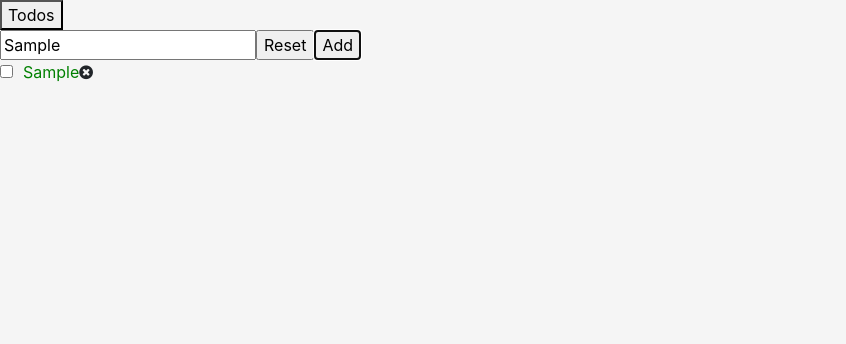
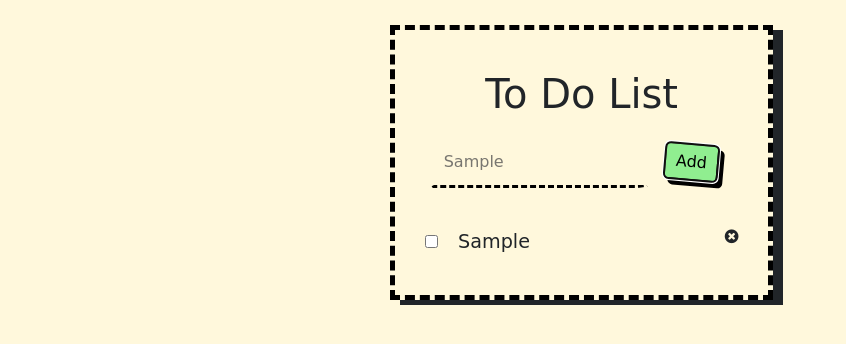
Before and after one commit to Tien96ng/todo-list, a React (Create React App) app: page / in a window 1280 px wide. Both pictures are taken after typing "Sample" into the empty fields and a click on the button "Add". Shown: the top 344 px of the page, without its empty margins (0-846 px from the left). Built offline with nearby package versions, Linux system fonts and the light colour scheme.

Commit message:
Added css to the app.

```diff
--- a/src/App.js
+++ b/src/App.js
@@ -61,7 +61,7 @@ export default class App extends Component {
     let renderTodos = this.state.todos.map((element) => {
       if (element.display) {
         return (
-          <span key={element.id}>
+          <div key={element.id} className='list-container'>
             <input
               type="checkbox"
               id={element.id}
@@ -70,31 +70,33 @@ export default class App extends Component {
               }
             />
             <label
+              className="text"
               for={element.id}
-              style={element.checked ? { 'textDecoration': "line-through" } : { color: "green" }}
+              style={element.checked ? {
+                'textDecoration': 'line-through',
+                'font-style': 'italic' }
+                : {"fontSize": "120%"}
+                }
             >
               {element.text}
             </label>
             <i
-              className="fa fa-times-circle"
+              className='fa fa-times-circle close-button'
               onClick={() => this.handleRemove(element.id, element.checked, element.text, element.display)}
             />
             <br />
-          </span>
+          </div>
         );
       }
 
     });
 
     return (
-      <div>
-        <button onClick={() => alert(JSON.stringify(this.state.todos))}>
-          Todos
-        </button>
+      <div className="main-container">
+        <h1 className="title"> To Do List </h1>
 
-        <form onSubmit={this.handleSubmitForm}>
-          <input type="text" ref="newTodo" placeholder="Ex. Do Dishes.." />
-          <input type="reset" defaultValue="" />
+        <form onSubmit={this.handleSubmitForm} className="form">
+          <input className="user-input"  type="text" ref="newTodo" placeholder="Ex. Do Dishes.." required maxLength="20" />
           <button type="submit"> Add </button>
         </form>
 
@@ -105,6 +107,10 @@ export default class App extends Component {
 }
 
 /* NOTES:
+
+<button onClick={() => alert(JSON.stringify(this.state.todos))}>
+          Todos
+        </button>
 
 handleRemove = id => {
     // var citrus = fruits.slice(fruits.indexOf('Lemon'), fruits.indexOf('Lemon')+1)
--- a/src/styles.css
+++ b/src/styles.css
@@ -1,42 +1,61 @@
 body {
-  background-color: whitesmoke;
+  background: #FFF8DC;
+  display: flex;
+  text-align: center;
+  width: 500px;
+  margin: 0 auto;
+  font-family: Comic Sans MS, Comic Sans, cursive
 }
 
-.todo-list {
-  background-color: white;
-  margin: auto;
-  width: 50%;
-  display: flex;
-  flex-direction: column;
-  align-items: center;
-  border: 1px solid #efefef;
-  box-shadow:
-  /* The top layer shadow */ 0 1px 1px rgba(0, 0, 0, 0.15),
-    /* The second layer */ 0 10px 0 -5px #eee,
-    /* The second layer shadow */ 0 10px 1px -4px rgba(0, 0, 0, 0.15),
-    /* The third layer */ 0 20px 0 -10px #eee,
-    /* The third layer shadow */ 0 20px 1px -9px rgba(0, 0, 0, 0.15);
-  padding: 30px;
+.form {
+  padding-bottom: 20px;
 }
 
-.todo-item {
-  display: flex;
-  justify-content: flex-start;
-  align-items: center;
-  padding: 30px 20px 0;
-  width: 70%;
-  border-bottom: 1px solid #cecece;
-  font-family: Roboto, sans-serif;
-  font-weight: 100;
-  font-size: 15px;
-  color: #333333;
+.list-container {
+  text-align: left;
 }
 
-input[type="checkbox"] {
-  margin-right: 10px;
-  font-size: 30px;
+.text {
+  padding-left: 20px;
 }
 
-input[type="checkbox"]:focus {
-  outline: 0;
+.close-button {
+  float: right;
 }
+
+.user-input {
+  box-sizing: border-box;
+  background-color: transparent;
+  padding: 0.7rem;
+  border-bottom-right-radius: 15px 3px;
+  border-bottom-left-radius:3px 15px;
+  border: solid 3px transparent;
+  border-bottom: dashed 3px black;
+  font-size: 1rem;
+  color: hsla(260, 2%, 25%, 0.7);
+  width: 70%;
+  margin-bottom: 20px;
+}
+
+button {
+  padding: 5px 10px 5px 10px;
+  margin: 15px;
+  transform: rotate(5deg);
+  transform-origin: center;
+
+  border-radius: 5px;
+  box-shadow: 5px 5px;
+  transition: all 0.3s cubic-bezier(0.175, 0.885, 0.32, 1.275);
+  background-color: lightgreen
+}
+
+.main-container {
+  border: dashed 5px black;
+  padding: 30px;
+  margin-top: 25px;
+  box-shadow: 10px 5px;
+}
+
+.title {
+  margin: 10px;
+}
```
